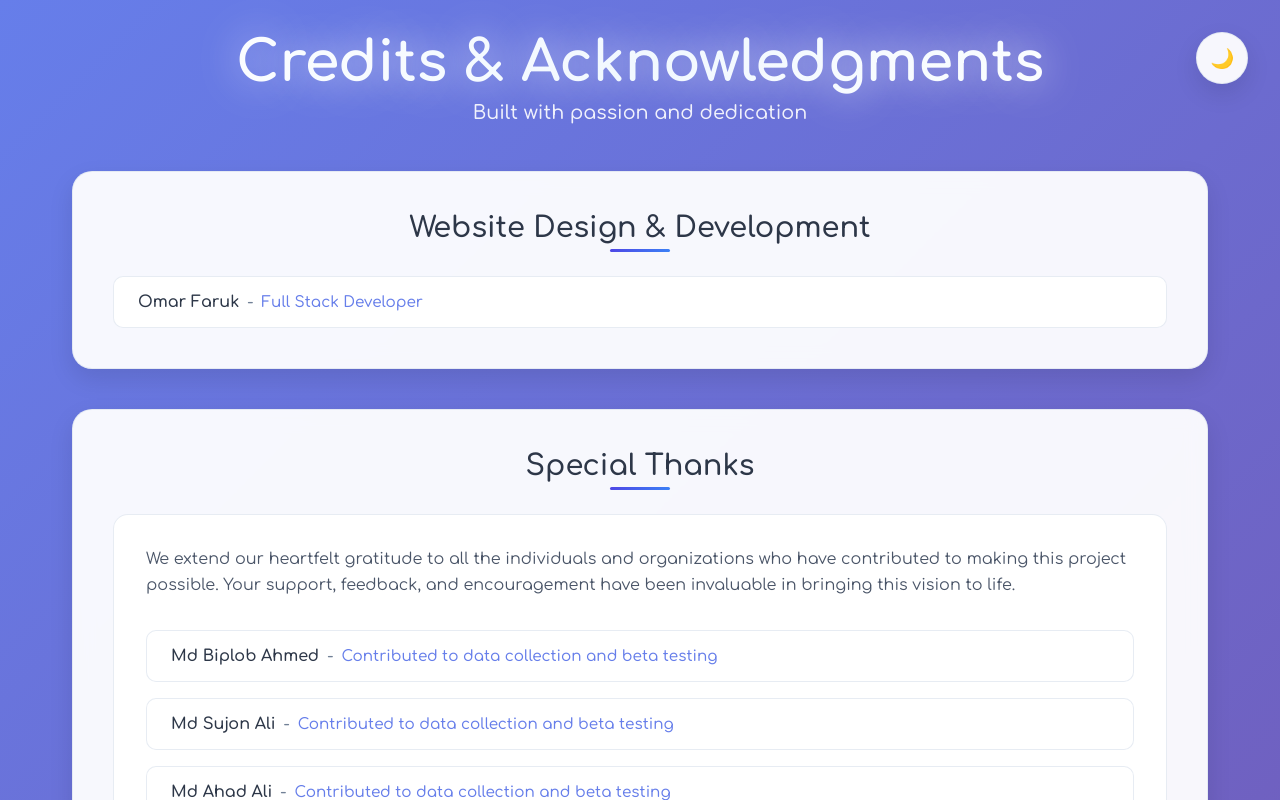
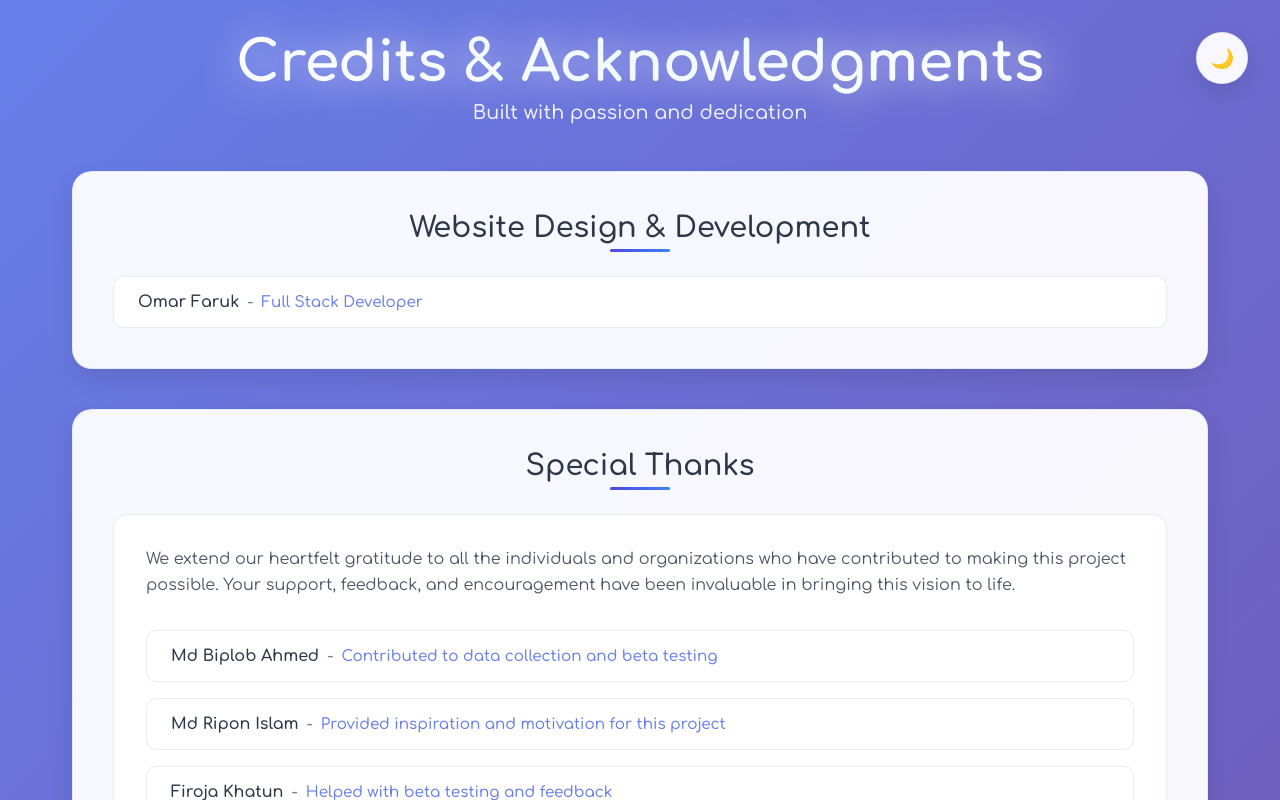
Before and after one commit to xcfio/cnpi-routine, a Next.js app: page /credits in a window 1280 px wide. Shown: the top 800 px of the page. Built offline with nearby package versions, Linux system fonts and the light colour scheme.

Commit message:
update documentation

```diff
--- a/src/app/credits/page.tsx
+++ b/src/app/credits/page.tsx
@@ -64,20 +64,6 @@ export default function CreditsPage() {
                                 <div className="contributors-list">
                                     <div className="contributor-simple">
                                         <span className="contributor-name">Md Biplob Ahmed</span>
-                                        <span className="contributor-dash">-</span>
-                                        <span className="contributor-work">
-                                            Contributed to data collection and beta testing
-                                        </span>
-                                    </div>
-                                    <div className="contributor-simple">
-                                        <span className="contributor-name">Md Sujon Ali</span>
-                                        <span className="contributor-dash">-</span>
-                                        <span className="contributor-work">
-                                            Contributed to data collection and beta testing
-                                        </span>
-                                    </div>
-                                    <div className="contributor-simple">
-                                        <span className="contributor-name">Md Ahad Ali</span>
                                         <span className="contributor-dash">-</span>
                                         <span className="contributor-work">
                                             Contributed to data collection and beta testing
```
Also changed, not shown: package.json (+8 -0 lines), 1 other file (tests, documents, lock files or other folders).
